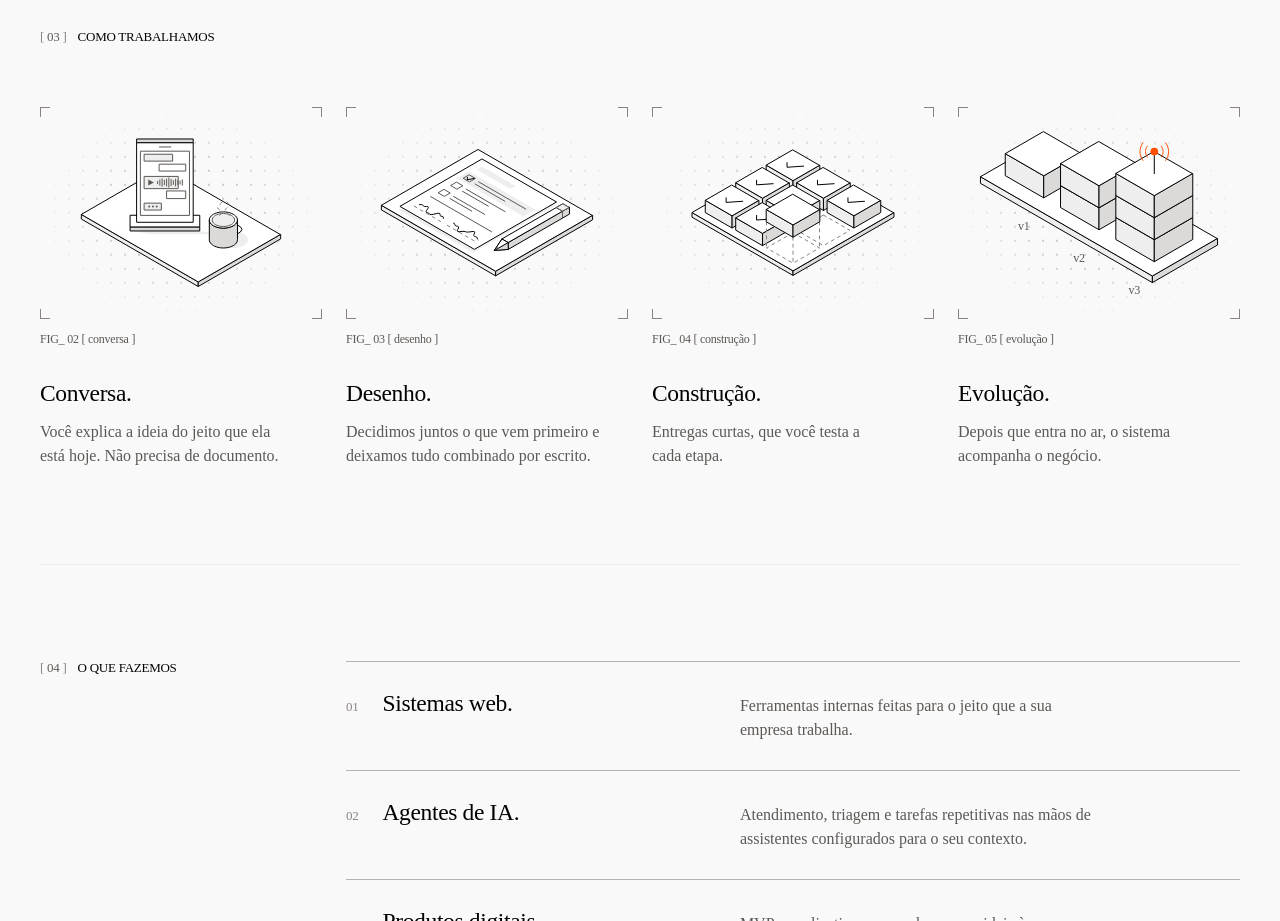
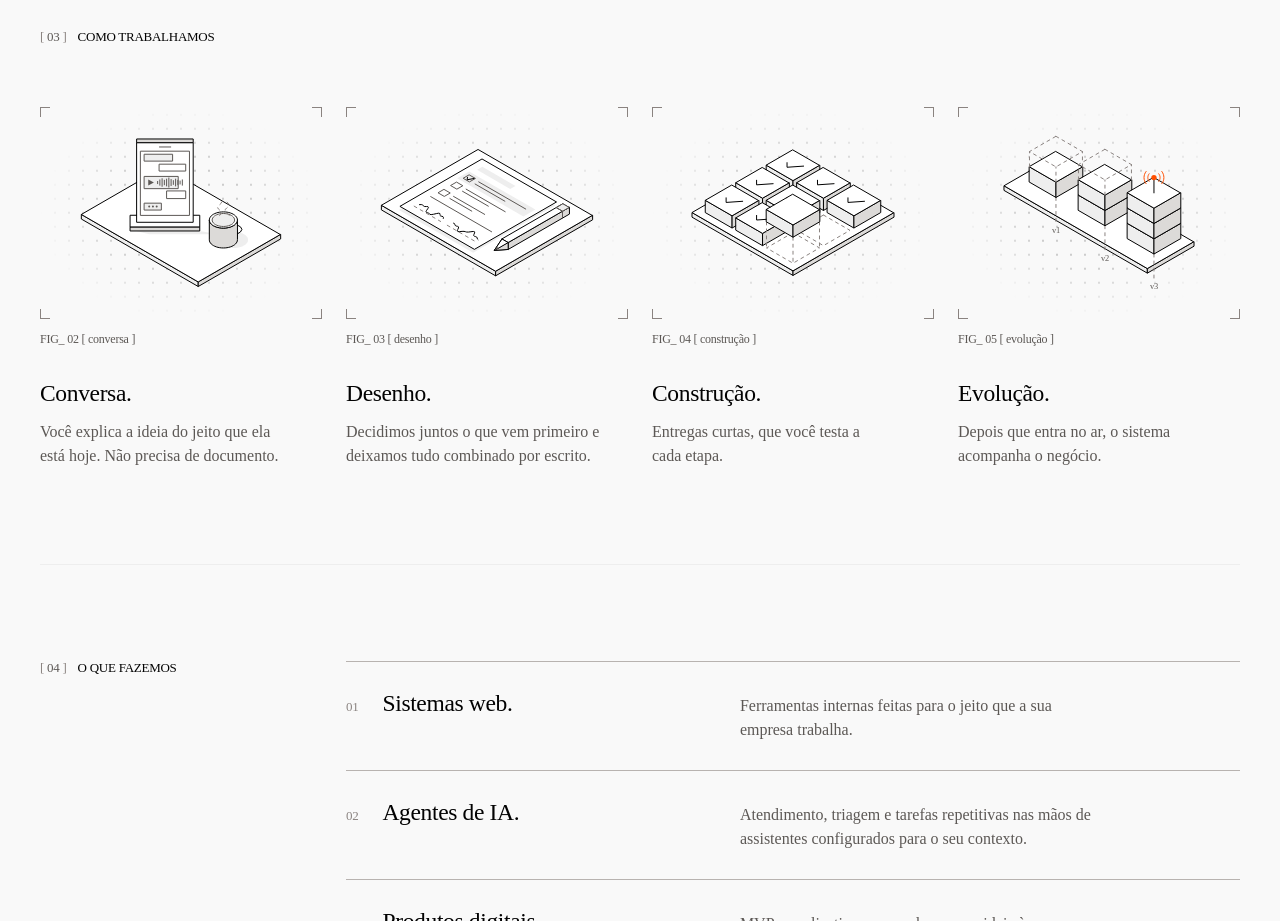
Before and after one commit to comitastech/comitas-website, an Astro site: page / in a window 1280 px wide. Shown: the part 1220-2141 px from the top of the page. Built offline with nearby package versions, Linux system fonts and the light colour scheme; Astro itself is replaced by a stand-in of ours.

Commit message:
fix(figures): tie the version tags to the towers in FIG_ 05
Co-authored-by: OpenBot <335604065+openbotgit[bot]@users.noreply.github.com>

```diff
--- a/src/components/figures/FigEvolucao.astro
+++ b/src/components/figures/FigEvolucao.astro
@@ -1,8 +1,10 @@
 ---
 /**
  * FIG_ 05 [ evolução ]: the same system in three versions, growing floor by
- * floor as the business grows; the latest one is live (the section's single
- * accent). "Depois que entra no ar, o sistema acompanha o negócio."
+ * floor as the business grows. Each version has a tag tied to its tower by a
+ * dashed guide, and the next floor of v1 and v2 is outlined (what v2 and v3
+ * add). The latest one is live (the section's single accent).
+ * "Depois que entra no ar, o sistema acompanha o negócio."
  */
 import { createIso, type Point } from "../../lib/iso";
 
@@ -10,24 +12,45 @@ const k = createIso();
 
 const W = 40; // tower footprint
 const FLOOR = 20;
-const PITCH = 58; // distance between towers along x
-const Y0 = 14;
-const base = k.box(0, 0, -6, PITCH * 2 + W + 24, W + Y0 * 2, 6);
+const PITCH = 74; // distance between towers along x
+const X0 = 14;
+const Y0 = 6; // thin rim behind the towers
+const YF = 24; // room in front of the towers, for the tags
+const SX = X0 * 2 + PITCH * 2 + W;
+const SY = Y0 + W + YF;
+const base = k.box(0, 0, -6, SX, SY, 6);
 
 const towers = [1, 2, 3].map((floors, i) => {
-  const x = 12 + i * PITCH;
+  const x = X0 + i * PITCH;
+  const height = floors * FLOOR;
+  // Front-bottom corner of the tower; the guide drops straight down from it
+  // across the plate and out through the front edge, to the tag.
+  const corner = k.project(x + W, Y0 + W, 0);
+  const edge = k.project(x + W + YF, SY, 0);
+  const tagAt = k.include([edge[0], edge[1] + 22]);
+  // The next floor, outlined (v1 -> v2, v2 -> v3).
+  const ghostZ = height + FLOOR;
+  const ghost =
+    floors < 3
+      ? [
+          k.rect(x, Y0, x + W, Y0 + W, ghostZ),
+          k.open([k.project(x, Y0 + W, height), k.project(x, Y0 + W, ghostZ)]),
+          k.open([
+            k.project(x + W, Y0 + W, height),
+            k.project(x + W, Y0 + W, ghostZ),
+          ]),
+          k.open([k.project(x + W, Y0, height), k.project(x + W, Y0, ghostZ)]),
+        ]
+      : [];
   return {
     floors: Array.from({ length: floors }, (_, f) =>
       k.box(x, Y0, f * FLOOR, W, W, FLOOR),
     ),
-    // Version label under the base's front edge.
     label: `v${i + 1}`,
-    labelAt: k.include(
-      (([px, py]): Point => [px - 6, py + 16])(
-        k.project(x + W, Y0 + W + 14, -6),
-      ),
-    ),
-    height: floors * FLOOR,
+    guide: k.open([corner, edge, [edge[0], edge[1] + 8] as Point]),
+    tagAt,
+    ghost,
+    height,
     x,
   };
 });
@@ -52,40 +75,50 @@ const signal = [8, 13].flatMap((r) =>
   }),
 );
 
-const viewBox = k.viewBox(8);
+const viewBox = k.canvas();
 ---
 
 <svg
   class="drw"
   viewBox={viewBox}
   role="img"
-  aria-label="O mesmo sistema em três versões, crescendo andar por andar; a última está no ar."
+  aria-label="O mesmo sistema em três versões, crescendo andar por andar, cada uma com sua etiqueta; a última está no ar."
 >
   <g class="rv" style="--rv-i: 0">
     <path class="drw-left" d={base.left} />
     <path class="drw-right" d={base.right} />
     <path class="drw-top" d={base.top} />
-    {towers.map((t) => (
+  </g>
+  {towers.map((t, i) => (
+    <>
+      <g class="rv" style={`--rv-i: ${i * 2 + 1}`}>
+        <path class="drw-guide" d={t.guide} />
         <text
           class="drw-text"
-        x={t.labelAt[0]}
-        y={t.labelAt[1]}
+          x={t.tagAt[0]}
+          y={t.tagAt[1]}
           text-anchor="middle"
         >
           {t.label}
         </text>
-    ))}
       </g>
-  {towers.map((t, i) =>
-    t.floors.map((f, j) => (
-      <g class="rv" style={`--rv-i: ${i + j + 1}; --rv-y: 12px`}>
+      {t.floors.map((f, j) => (
+        <g class="rv" style={`--rv-i: ${i * 2 + j + 1}; --rv-y: 12px`}>
           <path class="drw-left" d={f.left} />
           <path class="drw-right" d={f.right} />
           <path class="drw-top" d={f.top} />
         </g>
-    )),
+      ))}
+      {t.ghost.length > 0 && (
+        <g class="rv" style={`--rv-i: ${i * 2 + 3}`}>
+          {t.ghost.map((d) => (
+            <path class="drw-guide" d={d} />
+          ))}
+        </g>
       )}
-  <g class="rv" style="--rv-i: 5; --rv-y: 6px">
+    </>
+  ))}
+  <g class="rv" style="--rv-i: 7; --rv-y: 6px">
     <path class="drw-edge" d={mast} />
     {signal.map((d) => (
       <path class="drw-accent-line" d={d} />
```
Lines whose indentation alone changed are shown as unchanged.
